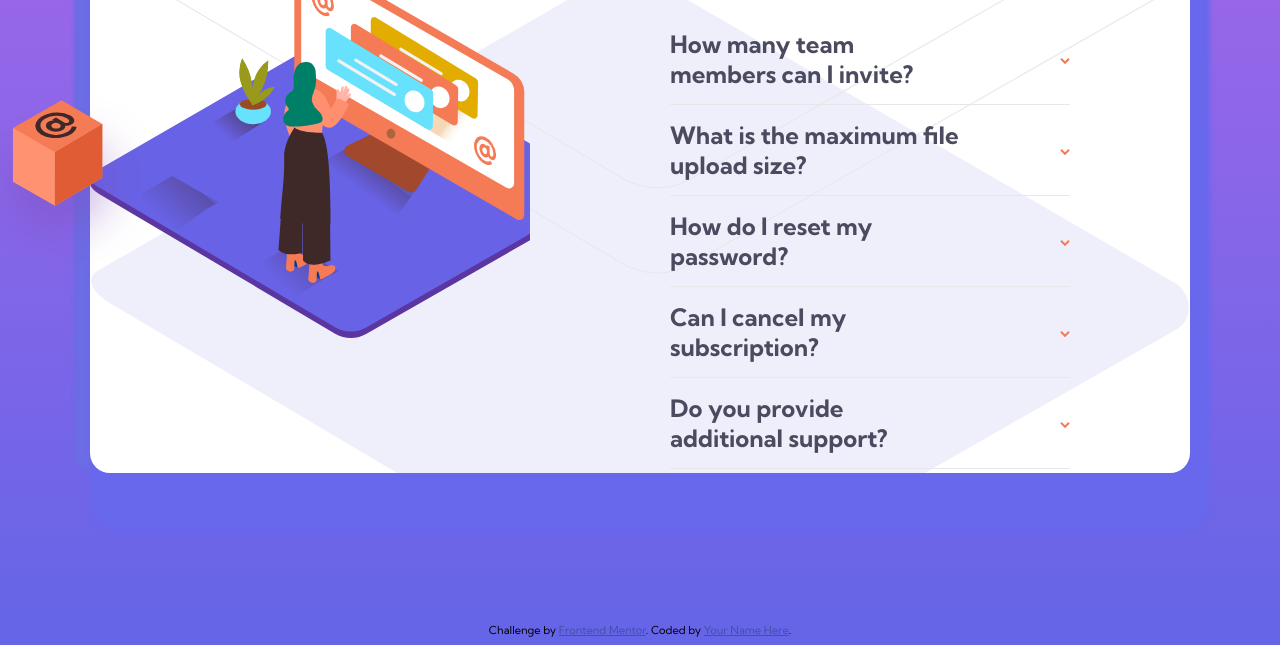
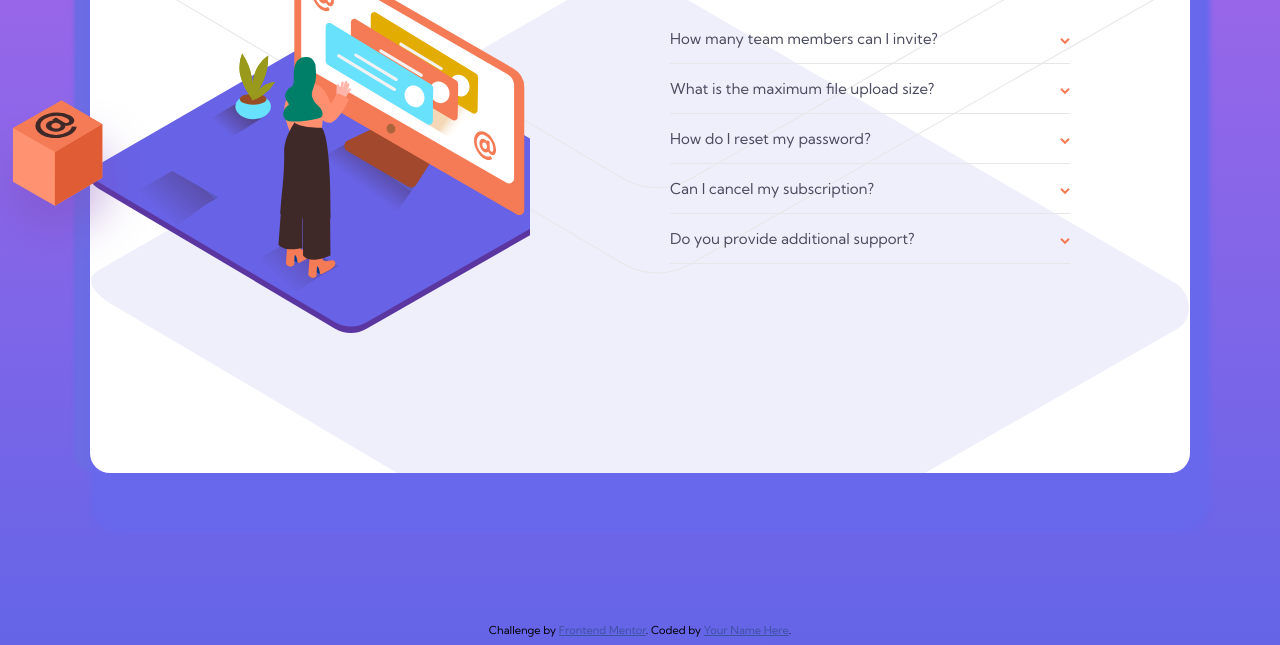
Before and after one commit to yiyingko/faq-accordion-card, a plain HTML site: page index.html in a window 1280 px wide. Shown: the part 297-942 px from the top of the page. Drawn offline with Linux system fonts and the light colour scheme.

Commit message:
Update style.css

```diff
--- a/style.css
+++ b/style.css
@@ -64,6 +64,11 @@ body {
 
 h1 {
     font-size: 2rem;
+}
+
+h2 {
+    font-size: 15px;
+    font-weight: 300;
 }
 
 .line {
```
